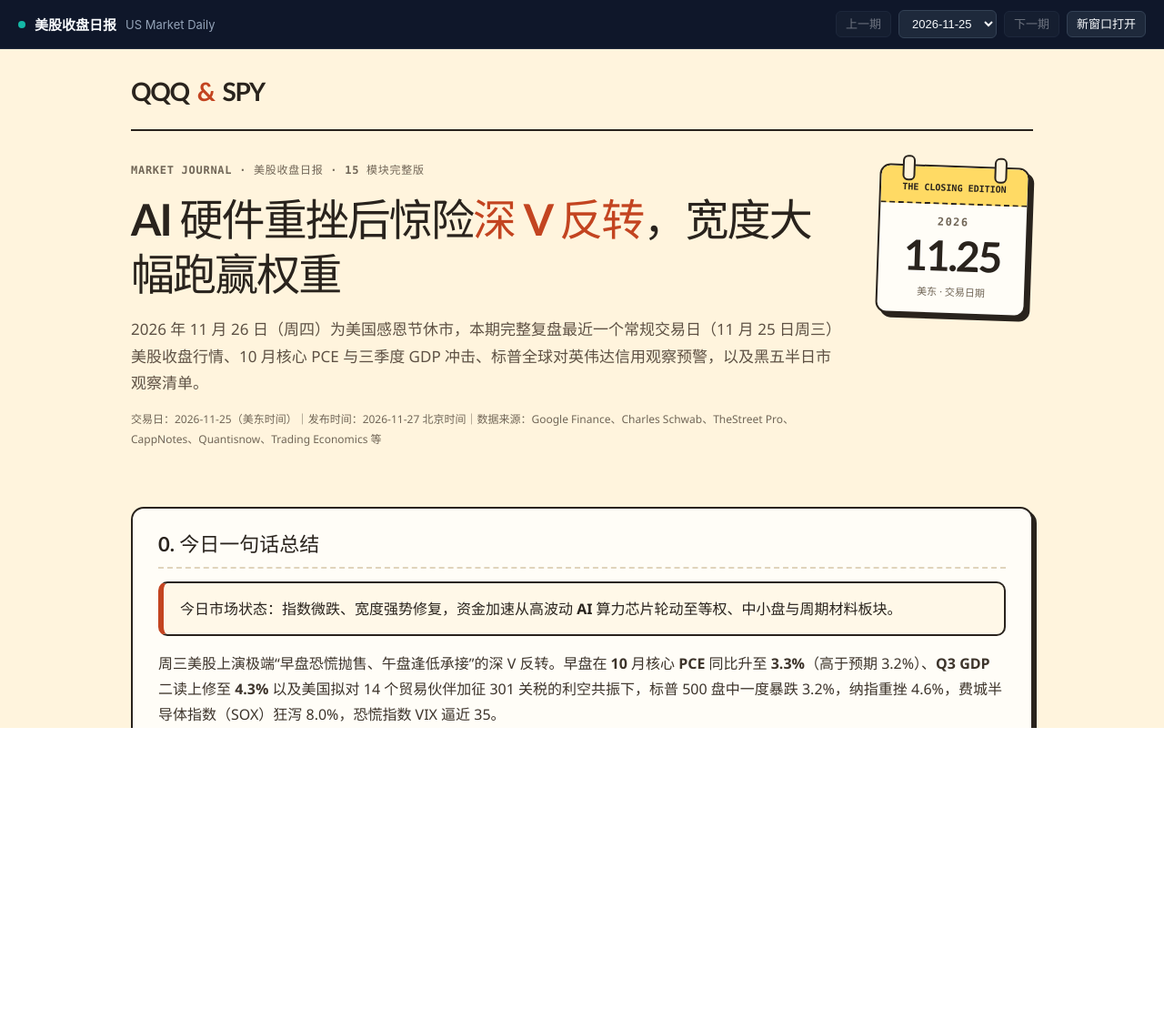
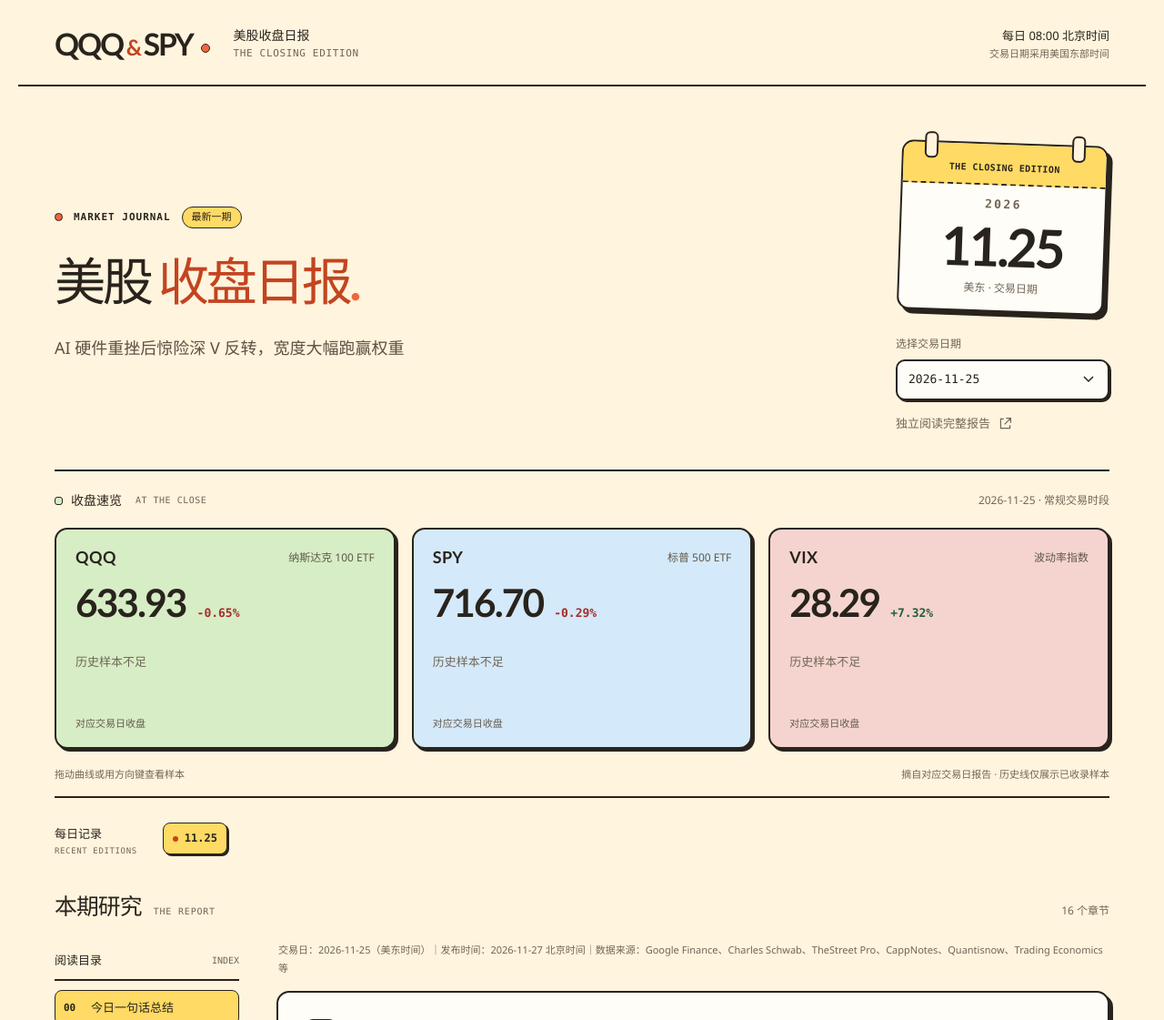
Before and after one commit to Russellwestbook/us-market-daily, a plain HTML site: page index.html in a window 1280 px wide. Shown: the top 1121 px of the page at 91% size. Before the commit the page ends 800 px from the top, so only its background shows below. Drawn offline with Linux system fonts and the light colour scheme.

Commit message:
Update homepage to warm cream-paper QQQ & SPY journal layout

```diff
--- a/index.html
+++ b/index.html
@@ -1,165 +1,27 @@
-<!DOCTYPE html>
-<html lang="zh-CN">
-<head>
-<meta charset="utf-8">
-<meta name="viewport" content="width=device-width, initial-scale=1">
-<title>美股收盘日报｜每日复盘归档</title>
-<style>
-  :root {
-    --bar-bg: #0F172A;
-    --bar-ink: #F8FAFC;
-    --bar-mute: #94A3B8;
-    --accent: #14B8A6;
-    --border: #1E293B;
-  }
-  * { box-sizing: border-box; }
-  html, body {
-    margin: 0;
-    padding: 0;
-    height: 100%;
-    overflow: hidden;
-    font-family: -apple-system, BlinkMacSystemFont, "Segoe UI", Roboto, "Noto Sans SC", sans-serif;
-    background: #FFFFFF;
-  }
-  .topbar {
-    height: 54px;
-    background: var(--bar-bg);
-    color: var(--bar-ink);
-    display: flex;
-    align-items: center;
-    justify-content: space-between;
-    padding: 0 20px;
-    border-bottom: 1px solid var(--border);
-    gap: 14px;
-  }
-  .brand {
-    display: flex;
-    align-items: center;
-    gap: 10px;
-    font-weight: 600;
-    font-size: 15px;
-    white-space: nowrap;
-  }
-  .dot {
-    width: 8px;
-    height: 8px;
-    border-radius: 50%;
-    background: var(--accent);
-    display: inline-block;
-  }
-  .controls {
-    display: flex;
-    align-items: center;
-    gap: 8px;
-    flex-wrap: nowrap;
-  }
-  select, button, a.btn {
-    background: #1E293B;
-    color: #F8FAFC;
-    border: 1px solid #334155;
-    border-radius: 6px;
-    padding: 6px 10px;
-    font-size: 13px;
-    cursor: pointer;
-    text-decoration: none;
-    line-height: 1.2;
-  }
-  select:hover, button:hover, a.btn:hover {
-    border-color: var(--accent);
-  }
-  button:disabled {
-    opacity: 0.4;
-    cursor: not-allowed;
-  }
-  .frame-wrap {
-    height: calc(100% - 54px);
-    width: 100%;
-  }
-  iframe {
-    width: 100%;
-    height: 100%;
-    border: none;
-    display: block;
-  }
-  @media (max-width: 640px) {
-    .brand span.sub { display: none; }
-    .topbar { padding: 0 12px; }
-  }
-</style>
-</head>
-<body>
-  <header class="topbar">
-    <div class="brand">
-      <span class="dot"></span>
-      <span>美股收盘日报</span>
-      <span class="sub" style="color:var(--bar-mute);font-weight:400;font-size:13px;">US Market Daily</span>
-    </div>
-    <div class="controls">
-      <button id="prevBtn" title="上一个交易日">上一期</button>
-      <select id="dateSelect" aria-label="选择日报日期"></select>
-      <button id="nextBtn" title="下一个交易日">下一期</button>
-      <a id="rawLink" class="btn" target="_blank" rel="noopener noreferrer">新窗口打开</a>
-    </div>
-  </header>
-  <div class="frame-wrap">
-    <iframe id="reportFrame" title="美股收盘日报正文"></iframe>
-  </div>
-
-  <script>
-    (async function () {
-      const sel = document.getElementById("dateSelect");
-      const frame = document.getElementById("reportFrame");
-      const prevBtn = document.getElementById("prevBtn");
-      const nextBtn = document.getElementById("nextBtn");
-      const rawLink = document.getElementById("rawLink");
-
-      const res = await fetch("reports/manifest.json?t=" + Date.now());
-      const manifest = await res.json();
-      const items = manifest.dates || [];
-
-      items.forEach((item) => {
-        const opt = document.createElement("option");
-        opt.value = item.date;
-        opt.textContent = item.date;
-        sel.appendChild(opt);
-      });
-
-      function loadDate(targetDate, pushHistory) {
-        let idx = items.findIndex((x) => x.date === targetDate);
-        if (idx === -1) idx = 0;
-        const current = items[idx];
-        if (!current) return;
-
-        sel.value = current.date;
-        frame.src = current.path;
-        rawLink.href = current.path;
-        document.title = "美股收盘日报｜" + current.date;
-
-        // items sorted newest first: idx+1 is older (prev), idx-1 is newer (next)
-        prevBtn.disabled = idx >= items.length - 1;
-        nextBtn.disabled = idx <= 0;
-
-        if (pushHistory) {
-          const url = new URL(window.location.href);
-          url.searchParams.set("date", current.date);
-          window.history.replaceState({}, "", url.toString());
-        }
-      }
-
-      const params = new URLSearchParams(window.location.search);
-      const initDate = params.get("date") || manifest.latest;
-      loadDate(initDate, false);
-
-      sel.addEventListener("change", () => loadDate(sel.value, true));
-      prevBtn.addEventListener("click", () => {
-        const idx = items.findIndex((x) => x.date === sel.value);
-        if (idx < items.length - 1) loadDate(items[idx + 1].date, true);
-      });
-      nextBtn.addEventListener("click", () => {
-        const idx = items.findIndex((x) => x.date === sel.value);
-        if (idx > 0) loadDate(items[idx - 1].date, true);
-      });
-    })();
-  </script>
-</body>
-</html>
+<!doctype html>
+<html lang="zh-CN"><head>
+<meta charset="utf-8"><meta name="viewport" content="width=device-width,initial-scale=1"><title>QQQ & SPY · 美股收盘日报</title>
+<meta name="description" content="中文美股收盘日报。每日收盘复盘，市场数据、宏观脉络与历史报告。"><meta name="theme-color" content="#fff4dd">
+<link rel="icon" type="image/svg+xml" href="favicon.svg"><link rel="stylesheet" href="style.css"><script src="app.js" defer></script>
+</head><body>
+<a class="skip" href="#report-body">跳至报告正文</a><div class="reading-progress" aria-hidden="true"><span id="progress"></span></div>
+<header class="masthead"><div class="masthead-inner">
+<a class="brand" href="./" aria-label="QQQ and SPY 首页">QQQ<span class="amp">&</span>SPY<span class="brand-mark" aria-hidden="true"></span></a>
+<div class="publication">美股收盘日报<span>THE CLOSING EDITION</span></div><div class="schedule">每日 08:00 北京时间<span>交易日期采用美国东部时间</span></div>
+</div></header>
+<main class="shell">
+<section class="edition" aria-labelledby="edition-title"><div class="edition-intro">
+<p class="eyebrow"><span class="edition-line"></span><span class="journal-label">MARKET JOURNAL</span><span class="issue" id="issue">最新一期</span></p>
+<h1 id="edition-title">美股<span>收盘日报</span><b class="title-dot" aria-hidden="true">.</b></h1><p class="headline" id="headline">正在读取最新报告…</p>
+</div><div class="edition-meta"><div class="date-display" aria-hidden="true"><span class="calendar-kicker">THE CLOSING EDITION</span><span id="year">—</span><strong id="day">—</strong><span class="calendar-caption">美东 · 交易日期</span></div>
+<label for="date">选择交易日期</label><div class="select-wrap"><select id="date" aria-label="选择交易日期" disabled><option>正在加载</option></select><svg viewBox="0 0 20 20" width="20" height="20" aria-hidden="true"><path d="m5 7 5 5 5-5" fill="none" stroke="currentColor" stroke-width="1.5"/></svg></div>
+<a class="text-link" id="full" href="#report-body" target="_blank" rel="noopener">独立阅读完整报告 <svg viewBox="0 0 20 20" width="17" height="17" aria-hidden="true"><path d="M11 3h6v6M17 3l-8 8M8 4H4v12h12v-4" fill="none" stroke="currentColor" stroke-width="1.4"/></svg></a>
+</div></section>
+<section class="market-board" aria-label="收盘行情摘要"><div class="board-heading"><span><b class="board-dot" aria-hidden="true"></b>收盘速览 <small>AT THE CLOSE</small></span><span id="market-date">收盘数据</span></div>
+<div class="quotes" id="quotes" aria-busy="true"><p class="board-loading">正在读取收盘行情…</p></div><div class="board-note"><span id="chart-instructions">拖动曲线或用方向键查看样本</span><span>摘自对应交易日报告 · 历史线仅展示已收录样本</span></div></section>
+<section class="archive-bar" aria-label="最近日报"><div class="archive-label">每日记录 <span>RECENT EDITIONS</span></div><nav id="recent-dates" aria-label="最近交易日期"></nav></section>
+<div class="report-heading"><h2>本期研究<span>THE REPORT</span></h2><span id="section-count"></span></div>
+<div class="report-layout"><aside class="contents" id="contents" hidden><div class="contents-heading">阅读目录 <span>INDEX</span></div><div class="mobile-reading"><span id="reading-position"></span><span>滑动目录 →</span></div><nav id="toc" aria-label="报告目录"></nav></aside><article class="report-body" id="report-body" tabindex="-1" aria-busy="true"><p class="loading-copy" role="status">正在打开报告…</p></article></div>
+<p class="sr-only" id="announce" role="status" aria-live="polite"></p>
+<footer><div class="footer-wordmark">QQQ <i>&</i> SPY</div><div><p id="archive-count">每日市场记录</p><p>市场信息与分析，不构成投资建议。</p></div><a href="#" class="text-link">回到页首</a></footer>
+</main></body></html>
```
